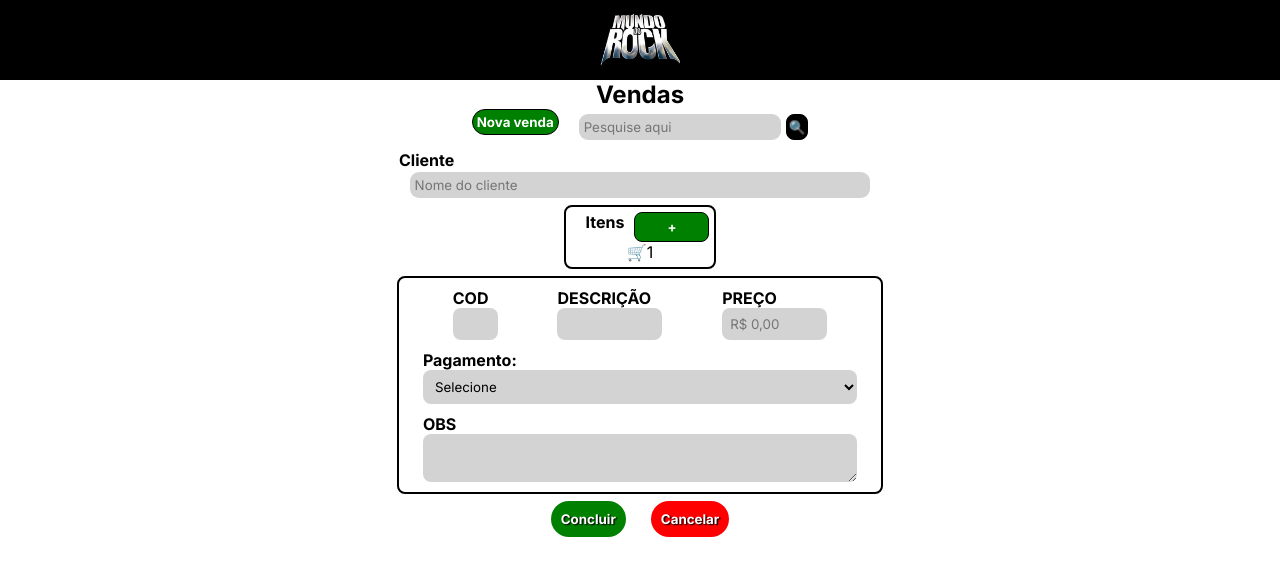
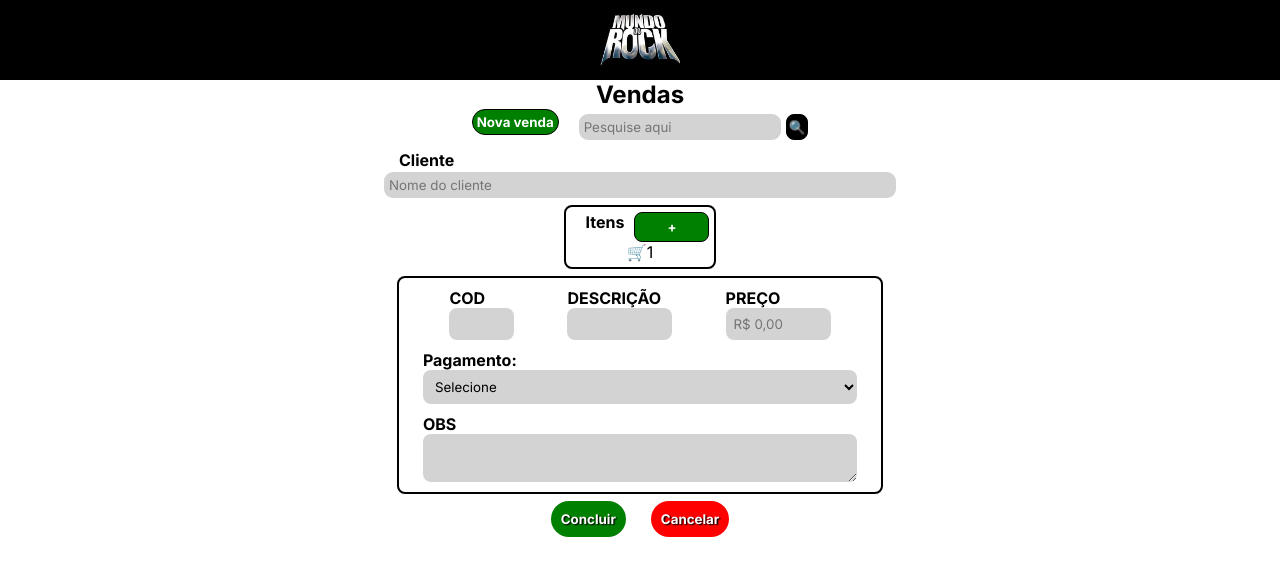
Before and after one commit to luis-mendes-95/mundo-do-rock-react-ts, a React (Create React App) app: page / in a window 1280 px wide. Both pictures are taken after a click on the button "Nova venda". Shown: the top 576 px of the page. Built offline with nearby package versions, Linux system fonts and the light colour scheme.

Commit message:
fix code field size

```diff
--- a/src/components/FormNewSale/index.tsx
+++ b/src/components/FormNewSale/index.tsx
@@ -246,8 +246,8 @@ const FormNewSale: React.FC<InputHTMLAttributes<HTMLInputElement>> = () => {
             <main.Div_item_info>
               <div style={{ display: "flex", flexDirection: "column", justifyContent: "center" }}>
                 <label style={{ fontWeight: "bold" }}>COD</label>
-                <input style={{ width: "45px", borderRadius: "8px", border: "none", backgroundColor: "lightgray", padding: "8px" }}
-                  type="number"
+                <input style={{ width: "65px", borderRadius: "8px", border: "none", backgroundColor: "lightgray", padding: "8px" }}
+
                   {...register(`item.${index}.cod`, { valueAsNumber: true })} />
 
               </div>
--- a/src/contexts/sales.tsx
+++ b/src/contexts/sales.tsx
@@ -104,7 +104,6 @@ export const SalesProvider = ({ children }: iSalesProviderProps) => {
   }
 
   const editSale = (data: iSale[]) => {
-    console.log(data)
     setSalesDatabase(data)
     localStorage.setItem("@Mundo_do_rock_Sales", JSON.stringify(data))
     toast.success("Venda editada com sucesso")
@@ -273,6 +272,11 @@ export const SalesProvider = ({ children }: iSalesProviderProps) => {
     return frag_date
   }
 
+  const total = salesDatabase.map((sale)=>{
+    console.log(sale)
+  })
+
+
   return (
     <SalesContext.Provider
       value={{
--- a/src/styles/main.ts
+++ b/src/styles/main.ts
@@ -57,7 +57,7 @@ export const Input_search = styled.input`
 `;
 
 export const Input_general = styled.input`
-  width: 90%;
+  width: 100%;
   border-radius: 9px;
   border: none;
   background: lightgray;
```
